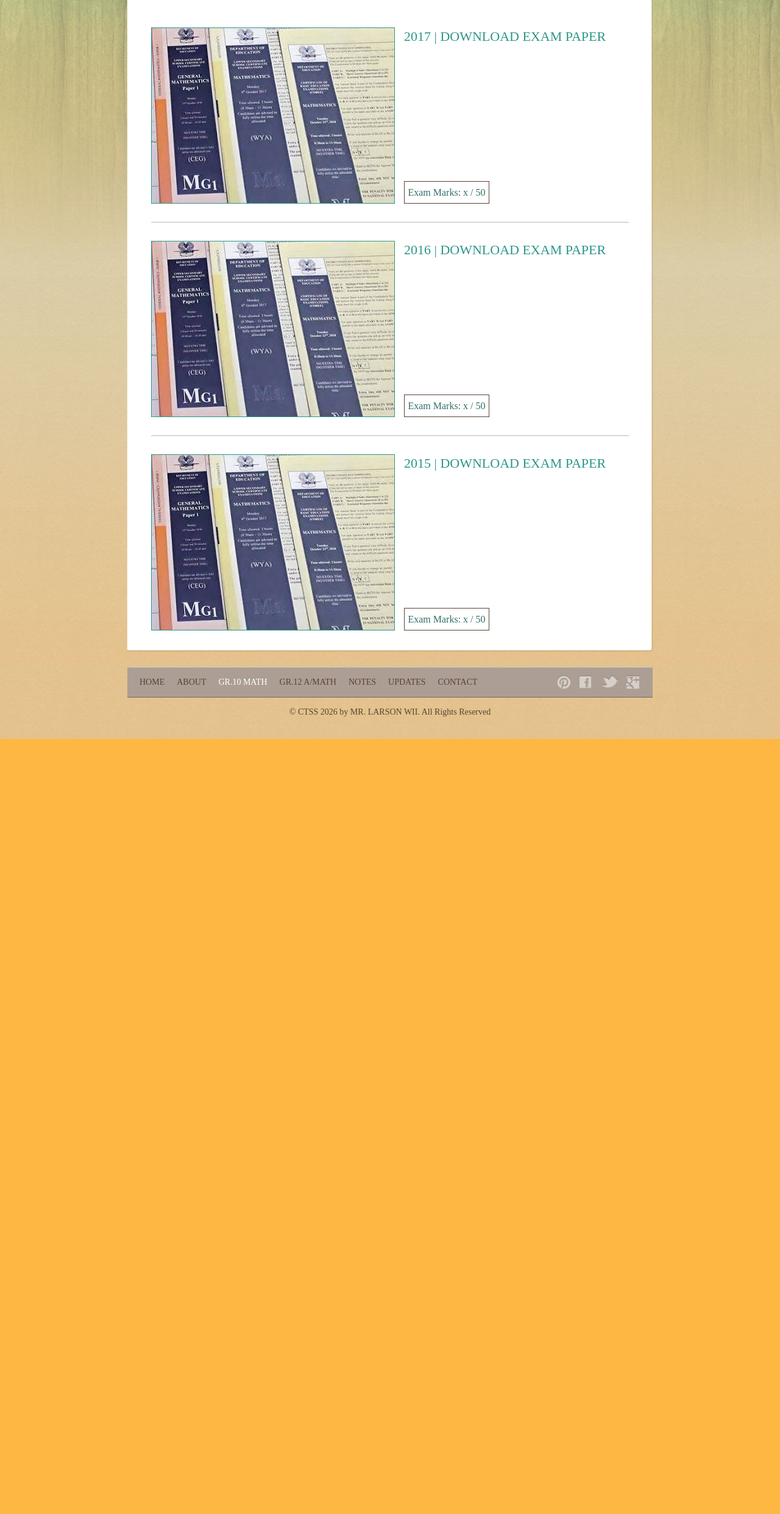
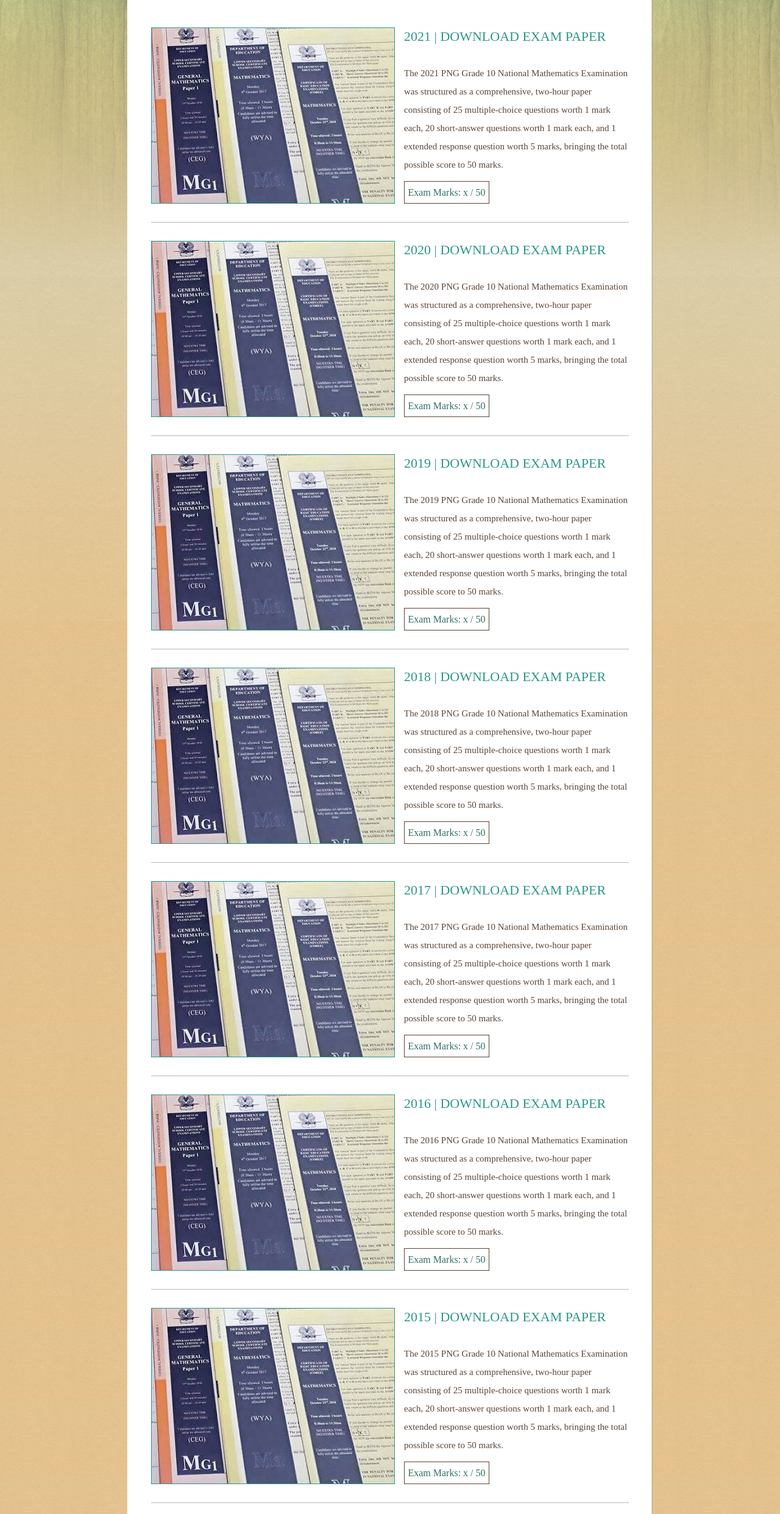
Before and after one commit to simplelearner42/remedial-website-2026, a plain HTML site: page gr10.html in a window 1280 px wide. Shown: the part 297-2780 px from the top of the page at 61% size. Before the commit the page ends 1509 px from the top, so only its background shows below. Drawn offline with Linux system fonts and the light colour scheme.

Commit message:
Update gr10.html

```diff
--- a/gr10.html
+++ b/gr10.html
@@ -45,29 +45,107 @@
 						<div class="body">
 							<h1>Gr.10 Maths Old Exam Papers (2007 - 2023)</h1>
 							<ul id="rooms">
+
+								<!-- 2021 Exam -->
 								<li>
-									<a href="https://drive.google.com/file/d/1dhS-2F8LT7Vo3qDEXVkHUVDc2JvxRrCX/view?usp=sharing"><img src="images/first-class2.jpeg" alt="Img"></a>
-									<h2><a href="https://drive.google.com/file/d/1dhS-2F8LT7Vo3qDEXVkHUVDc2JvxRrCX/view?usp=sharing">2017 | Download Exam Paper</a></h2>
-									<!-- <p>
-										Cras dui sapien, feugiat vitae tristique ut, lobortis tempor orci. Donec pulvinar sagittis metus ut tristique. Pellentes que habitant morbi tristique senectus et netus et malesuada fames ac turpis egestas idios.
-									</p> -->
+									<a href=""><img src="images/suite2.jpeg" alt="Img"></a>
+									<h2><a href="https://drive.google.com/file/d/1KCunwpNoW76iopXMZNpWS0LmCf9PE6Ih/view?usp=sharing">2021 | Download Exam Paper</a></h2>
+									<p>
+										The 2021 PNG Grade 10 National Mathematics Examination was structured as a comprehensive, two-hour paper consisting of 25 multiple-choice questions worth 1 mark each, 20 short-answer questions worth 1 mark each, and 1 extended response question worth 5 marks, bringing the total possible score to 50 marks.
+									</p>
 									<span class="rate">Exam Marks: x / 50</span>
 								</li>
+
+								<!-- 2020 Exam -->
 								<li>
-									<a href="https://drive.google.com/file/d/1pLYu3FcFSweJ9vzg0xYX6-AHvX6kUq_5/view?usp=sharing"><img src="images/deluxe2.jpeg" alt="Img"></a>
-									<h2><a href="https://drive.google.com/file/d/1pLYu3FcFSweJ9vzg0xYX6-AHvX6kUq_5/view?usp=sharing">2016 | Download Exam Paper</a></h2>
-									<!-- <p>
-										Sed et augue lorem. In sit amet placerat arcu. Mauris volutpat ipsum ac justo mollis vel vestibulum orci gravida. Vestibulum sit amet porttitor odio. Nulla facilisi. Fusce at pretium felis.
-									</p> -->
+									<a href=""><img src="images/suite2.jpeg" alt="Img"></a>
+									<h2><a href="https://drive.google.com/file/d/1p4kA6D5f6gQQVrN2rHN-CJwJBNUMYm7P/view?usp=sharing">2020 | Download Exam Paper</a></h2>
+									<p>
+										The 2020 PNG Grade 10 National Mathematics Examination was structured as a comprehensive, two-hour paper consisting of 25 multiple-choice questions worth 1 mark each, 20 short-answer questions worth 1 mark each, and 1 extended response question worth 5 marks, bringing the total possible score to 50 marks.
+									</p>
 									<span class="rate">Exam Marks: x / 50</span>
 								</li>
+
+								<!-- 2019 Exam -->
 								<li>
-									<a href="https://drive.google.com/file/d/1sFMx3iQXc72iX8FX0TD6XwItT5RinNSr/view?usp=sharing"><img src="images/suite2.jpeg" alt="Img"></a>
+									<a href=""><img src="images/suite2.jpeg" alt="Img"></a>
+									<h2><a href="https://drive.google.com/file/d/19hHedu_KMtmbKej2dooRc9vb9mjnOZe5/view?usp=sharing">2019 | Download Exam Paper</a></h2>
+									<p>
+										The 2019 PNG Grade 10 National Mathematics Examination was structured as a comprehensive, two-hour paper consisting of 25 multiple-choice questions worth 1 mark each, 20 short-answer questions worth 1 mark each, and 1 extended response question worth 5 marks, bringing the total possible score to 50 marks.
+									</p>
+									<span class="rate">Exam Marks: x / 50</span>
+								</li>
+
+								<!-- 2018 Exam -->
+								<li>
+									<a href=""><img src="images/suite2.jpeg" alt="Img"></a>
+									<h2><a href="https://drive.google.com/file/d/1iekDHbffP82SZVDn31Ap1UUW2RQH2ES6/view?usp=sharing">2018 | Download Exam Paper</a></h2>
+									<p>
+										The 2018 PNG Grade 10 National Mathematics Examination was structured as a comprehensive, two-hour paper consisting of 25 multiple-choice questions worth 1 mark each, 20 short-answer questions worth 1 mark each, and 1 extended response question worth 5 marks, bringing the total possible score to 50 marks.
+									</p>
+									<span class="rate">Exam Marks: x / 50</span>
+								</li>
+
+								<!-- 2017 Exam -->
+								<li>
+									<a href=""><img src="images/first-class2.jpeg" alt="Img"></a>
+									<h2><a href="https://drive.google.com/file/d/1dhS-2F8LT7Vo3qDEXVkHUVDc2JvxRrCX/view?usp=sharing">2017 | Download Exam Paper</a></h2>
+									<p>
+										The 2017 PNG Grade 10 National Mathematics Examination was structured as a comprehensive, two-hour paper consisting of 25 multiple-choice questions worth 1 mark each, 20 short-answer questions worth 1 mark each, and 1 extended response question worth 5 marks, bringing the total possible score to 50 marks.
+									</p>
+									<span class="rate">Exam Marks: x / 50</span>
+								</li>
+
+								<!-- 2016 Exam -->
+								<li>
+									<a href=""><img src="images/deluxe2.jpeg" alt="Img"></a>
+									<h2><a href="https://drive.google.com/file/d/1pLYu3FcFSweJ9vzg0xYX6-AHvX6kUq_5/view?usp=sharing">2016 | Download Exam Paper</a></h2>
+									<p>
+										The 2016 PNG Grade 10 National Mathematics Examination was structured as a comprehensive, two-hour paper consisting of 25 multiple-choice questions worth 1 mark each, 20 short-answer questions worth 1 mark each, and 1 extended response question worth 5 marks, bringing the total possible score to 50 marks.
+									</p>
+									<span class="rate">Exam Marks: x / 50</span>
+								</li>
+
+								<!-- 2015 Exam -->
+								<li>
+									<a href=""><img src="images/suite2.jpeg" alt="Img"></a>
 									<h2><a href="https://drive.google.com/file/d/1sFMx3iQXc72iX8FX0TD6XwItT5RinNSr/view?usp=sharing">2015 | Download Exam Paper</a></h2>
-									<!-- <p>
-										Sed et augue lorem. In sit amet placerat arcu. Mauris volutpat ipsum ac justo mollis vel vestibulum orci gravida. Vestibulum sit amet porttitor odio. Nulla facilisi. Fusce at pretium felis.
-									</p> -->
+									<p>
+										The 2015 PNG Grade 10 National Mathematics Examination was structured as a comprehensive, two-hour paper consisting of 25 multiple-choice questions worth 1 mark each, 20 short-answer questions worth 1 mark each, and 1 extended response question worth 5 marks, bringing the total possible score to 50 marks.
+									</p>
 									<span class="rate">Exam Marks: x / 50</span>
+								</li>
+
+								<!-- 2012 Exam -->
+								<li>
+									<a href=""><img src="images/suite2.jpeg" alt="Img"></a>
+									<h2><a href="https://drive.google.com/file/d/1Px5dFCWeTm3aQ9DGtNbU36xDDAc74fPm/view?usp=sharing">2012 | Download Exam Paper</a></h2>
+									<p>
+										The 2012 PNG Grade 10 National Mathematics Examination was structured as a comprehensive, two-hour paper consisting of 25 multiple-choice questions worth 1 mark each, 20 short-answer questions worth 1 mark each, and 1 extended response question worth 5 marks, bringing the total possible score to 50 marks.
+									</p>
+									<span class="rate">Exam Marks: x / 50</span>
+								</li>
+
+								<!-- 2011 Exam -->
+								<li>
+									<a href=""><img src="images/suite2.jpeg" alt="Img"></a>
+									<h2><a href="https://drive.google.com/file/d/1sqRUkxFfb-V2K6_GnxzQ3x-6zvj-J5Z6/view?usp=sharing">2011 | Download Exam Paper</a></h2>
+									<p>
+										The 2011 PNG Grade 10 National Mathematics Examination was structured as a comprehensive, two-hour paper consisting of 25 multiple-choice questions worth 1 mark each, 20 short-answer questions worth 1 mark each, and 1 extended response question worth 5 marks, bringing the total possible score to 50 marks.
+									</p>
+									<span class="rate">Exam Marks: x / 50</span>
+								</li>
+
+								<!-- 2010 Exam -->
+								<li>
+									<a href=""><img src="images/suite2.jpeg" alt="Img"></a>
+									<h2><a href="https://drive.google.com/file/d/1S_tS55KOxV2zeZYrCQN95algvL95F9IP/view?usp=sharing">2010 | Download Exam Paper</a></h2>
+									<p>
+										The 2010 PNG Grade 10 National Mathematics Examination was structured as a comprehensive, two-hour paper consisting of 25 multiple-choice questions worth 1 mark each, 20 short-answer questions worth 1 mark each, and 1 extended response question worth 5 marks, bringing the total possible score to 50 marks.
+									</p>
+									<span class="rate">Exam Marks: x / 50</span>
+								</li>
+
 								</li>
 							</ul>
 						</div>
```
